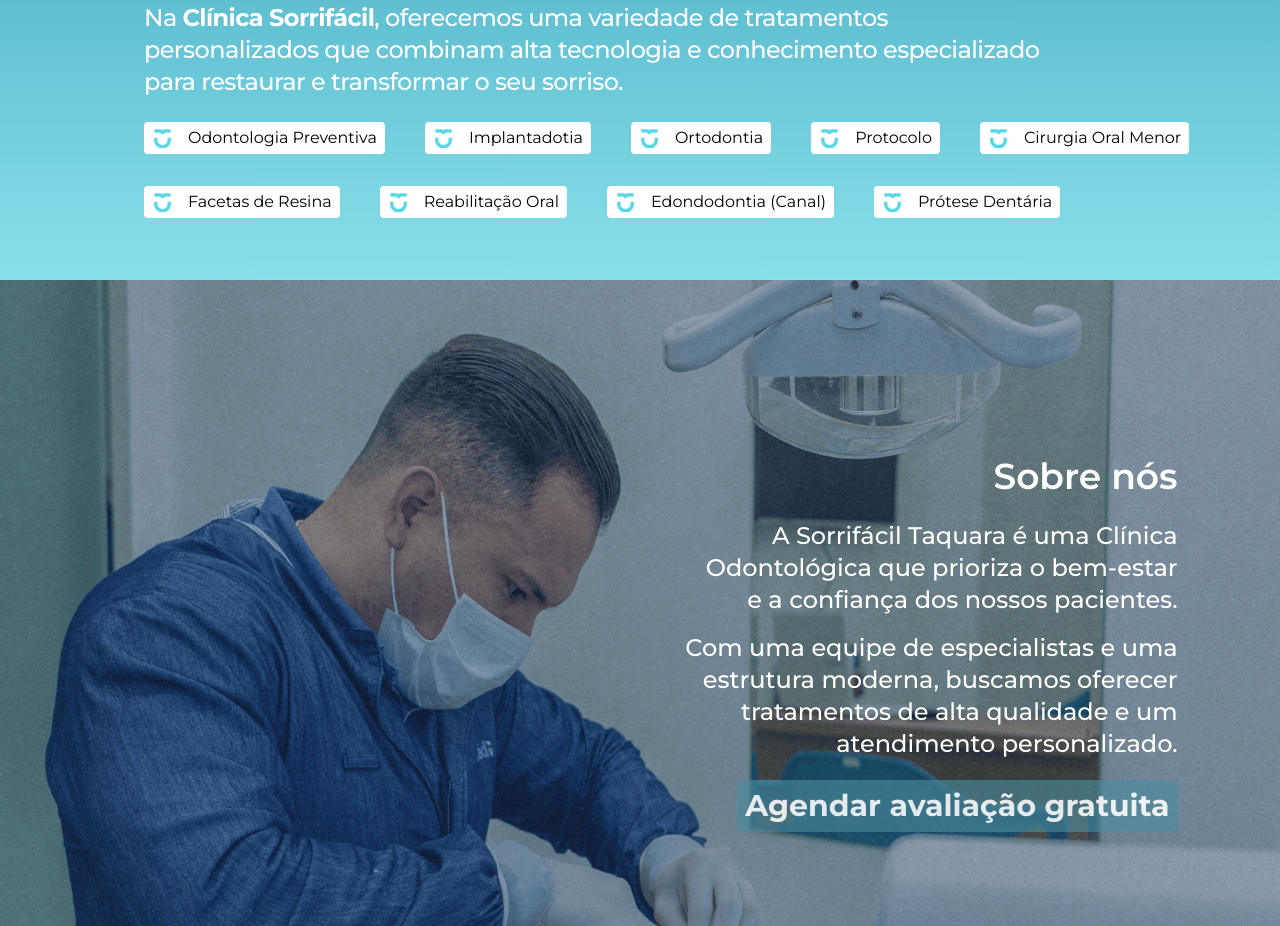
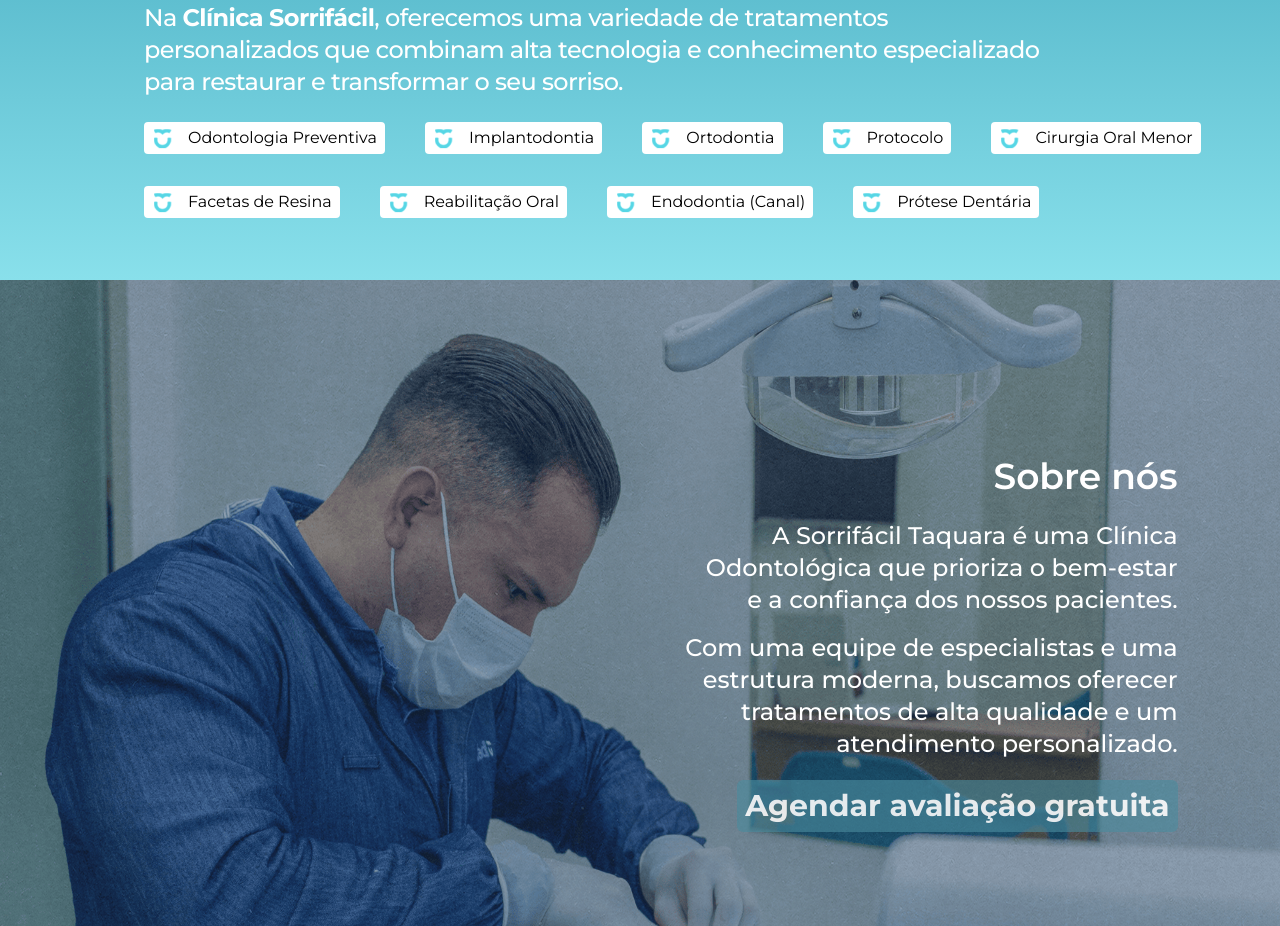
Before and after one commit to SorrifacilTaquara/sorrifacil_taquara, a Next.js app: page / in a window 1280 px wide. Shown: the part 920-1846 px from the top of the page. Built offline with nearby package versions, Linux system fonts and the light colour scheme.

Commit message:
Update index.tsx

```diff
--- a/app/components/Procedimentos/index.tsx
+++ b/app/components/Procedimentos/index.tsx
@@ -18,7 +18,7 @@ export default function Procedimentos(props: ProcedimentosProps) {
         <div className="flex">
           <div className="flex flex-col gap-8">
             <div className="flex gap-10">
-              {["Odontologia Preventiva", "Implantadotia", "Ortodontia", "Protocolo", "Cirurgia Oral Menor"].map((text, index) => (
+              {["Odontologia Preventiva", "Implantodontia", "Ortodontia", "Protocolo", "Cirurgia Oral Menor"].map((text, index) => (
                 <div key={index} className="flex items-center justify-center px-2 gap-4 py-1 bg-white rounded overflow-hidden group cursor-default">
                   <div className="transition-transform duration-300 ease-in-out transform group-hover:-translate-y-1">
                     <Image src={"/icone_logo.png"} width={"20"} height={"20"} alt={"inicio"} />
@@ -29,7 +29,7 @@ export default function Procedimentos(props: ProcedimentosProps) {
             </div>
 
             <div className="flex gap-10">
-              {["Facetas de Resina", "Reabilitação Oral", "Edondodontia (Canal)", "Prótese Dentária"].map((text, index) => (
+              {["Facetas de Resina", "Reabilitação Oral", "Endodontia (Canal)", "Prótese Dentária"].map((text, index) => (
                 <div key={index} className="flex items-center justify-center px-2 gap-4 py-1 bg-white rounded overflow-hidden group cursor-default">
                   <div className="transition-transform duration-300 ease-in-out transform group-hover:-translate-y-1">
                     <Image src={"/icone_logo.png"} width={"20"} height={"20"} alt={"inicio"} />
@@ -92,7 +92,7 @@ export default function Procedimentos(props: ProcedimentosProps) {
               <div className="transition-transform duration-300 ease-in-out transform group-hover:-translate-y-1">
                 <Image src={"/icone_logo.png"} width={"15"} height={"15"} alt={"inicio"} />
               </div>
-              <p className="font-normal text-xs text-black">Edodontia (Canal)</p>
+              <p className="font-normal text-xs text-black">Endodontia (Canal)</p>
             </div>
             <div className="flex items-center justify-center px-2 gap-2 py-1 bg-white rounded overflow-hidden group cursor-pointer">
               <div className="transition-transform duration-300 ease-in-out transform group-hover:-translate-y-1">
```
